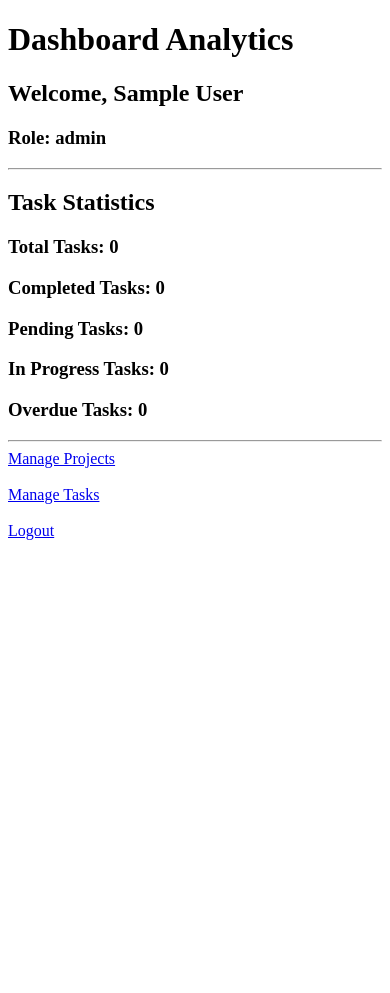
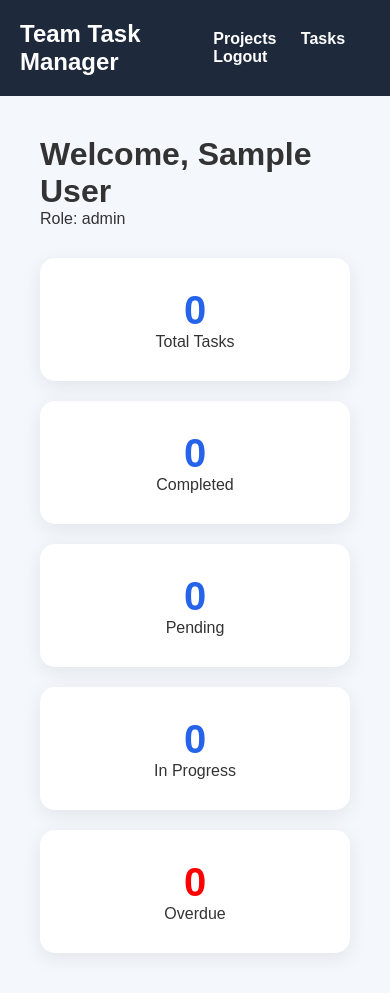
Before and after one commit to vanjarapujaswanth/team-task-manager, a Flask app: page /dashboard in a window 390 px wide. Before the commit the page ends 540 px from the top, so only its background shows below. Run offline with Flask 3, Linux system fonts and the light colour scheme; the visitor is signed in with stand-in values (Sample User, id 1).

Commit message:
Modern responsive UI added

```diff
--- a/static/css/style.css
+++ b/static/css/style.css
@@ -0,0 +1,218 @@
+*{
+    margin:0;
+    padding:0;
+    box-sizing:border-box;
+    font-family:Arial, sans-serif;
+}
+
+body{
+    background:#f4f7fc;
+    color:#333;
+}
+
+/* NAVBAR */
+
+.navbar{
+    background:#1e293b;
+    color:white;
+    padding:20px;
+    display:flex;
+    justify-content:space-between;
+    align-items:center;
+}
+
+.navbar a{
+    color:white;
+    text-decoration:none;
+    margin-left:20px;
+    font-weight:bold;
+}
+
+.navbar a:hover{
+    color:#38bdf8;
+}
+
+/* HOME PAGE */
+
+.container{
+    height:100vh;
+    display:flex;
+    justify-content:center;
+    align-items:center;
+    text-align:center;
+}
+
+.hero{
+    max-width:700px;
+}
+
+.hero h1{
+    font-size:60px;
+    margin-bottom:20px;
+    color:#1e293b;
+}
+
+.hero p{
+    font-size:20px;
+    margin-bottom:30px;
+    line-height:1.6;
+}
+
+.buttons{
+    display:flex;
+    justify-content:center;
+    gap:20px;
+}
+
+.btn{
+    background:#2563eb;
+    color:white;
+    padding:12px 30px;
+    border-radius:8px;
+    text-decoration:none;
+    font-weight:bold;
+}
+
+.btn:hover{
+    background:#1d4ed8;
+}
+
+.secondary{
+    background:#0f172a;
+}
+
+/* FORMS */
+
+.form-container{
+    width:400px;
+    margin:80px auto;
+    background:white;
+    padding:40px;
+    border-radius:12px;
+    box-shadow:0 5px 20px rgba(0,0,0,0.1);
+}
+
+.form-container h2{
+    text-align:center;
+    margin-bottom:25px;
+}
+
+form{
+    display:flex;
+    flex-direction:column;
+}
+
+input,
+textarea,
+select{
+    margin-bottom:18px;
+    padding:12px;
+    border:1px solid #ccc;
+    border-radius:8px;
+    font-size:16px;
+}
+
+button{
+    background:#2563eb;
+    color:white;
+    border:none;
+    padding:14px;
+    border-radius:8px;
+    cursor:pointer;
+    font-size:16px;
+    font-weight:bold;
+}
+
+button:hover{
+    background:#1d4ed8;
+}
+
+/* DASHBOARD */
+
+.dashboard-container{
+    padding:40px;
+}
+
+.role{
+    margin-bottom:30px;
+}
+
+.cards{
+    display:grid;
+    grid-template-columns:repeat(auto-fit,minmax(220px,1fr));
+    gap:20px;
+}
+
+.card{
+    background:white;
+    padding:30px;
+    border-radius:15px;
+    box-shadow:0 5px 20px rgba(0,0,0,0.08);
+    text-align:center;
+    transition:0.3s;
+}
+
+.card:hover{
+    transform:translateY(-5px);
+}
+
+.card h2{
+    font-size:40px;
+    color:#2563eb;
+}
+
+.overdue h2{
+    color:red;
+}
+
+/* PROJECTS & TASKS */
+
+.main-container{
+    display:grid;
+    grid-template-columns:350px 1fr;
+    gap:30px;
+    padding:30px;
+}
+
+.form-box,
+.content-box{
+    background:white;
+    padding:25px;
+    border-radius:15px;
+    box-shadow:0 5px 20px rgba(0,0,0,0.08);
+}
+
+.project-card,
+.task-card{
+    background:#f8fafc;
+    padding:20px;
+    border-radius:10px;
+    margin-bottom:20px;
+    border-left:5px solid #2563eb;
+}
+
+.project-card h3,
+.task-card h3{
+    margin-bottom:10px;
+}
+
+/* RESPONSIVE */
+
+@media(max-width:768px){
+
+    .main-container{
+        grid-template-columns:1fr;
+    }
+
+    .hero h1{
+        font-size:40px;
+    }
+
+    .buttons{
+        flex-direction:column;
+    }
+
+    .form-container{
+        width:90%;
+    }
+}
--- a/templates/dashboard.html
+++ b/templates/dashboard.html
@@ -1,41 +1,66 @@
 <!DOCTYPE html>
 <html>
 <head>
+
     <title>Dashboard</title>
+
+    <link rel="stylesheet" href="{{ url_for('static', filename='css/style.css') }}">
+
 </head>
 <body>
 
-    <h1>Dashboard Analytics</h1>
+    <nav class="navbar">
 
-    <h2>Welcome, {{ name }}</h2>
+        <h2>Team Task Manager</h2>
 
-    <h3>Role: {{ role }}</h3>
+        <div>
 
-    <hr>
+            <a href="/projects">Projects</a>
 
-    <h2>Task Statistics</h2>
+            <a href="/tasks">Tasks</a>
 
-    <h3>Total Tasks: {{ total_tasks }}</h3>
+            <a href="/logout">Logout</a>
 
-    <h3>Completed Tasks: {{ completed_tasks }}</h3>
+        </div>
 
-    <h3>Pending Tasks: {{ pending_tasks }}</h3>
+    </nav>
 
-    <h3>In Progress Tasks: {{ in_progress_tasks }}</h3>
+    <div class="dashboard-container">
 
-    <h3>Overdue Tasks: {{ overdue_tasks }}</h3>
+        <h1>Welcome, {{ name }}</h1>
 
-    <hr>
+        <p class="role">Role: {{ role }}</p>
 
-    <a href="/projects">Manage Projects</a>
+        <div class="cards">
 
-    <br><br>
+            <div class="card">
+                <h2>{{ total_tasks }}</h2>
+                <p>Total Tasks</p>
+            </div>
 
-    <a href="/tasks">Manage Tasks</a>
+            <div class="card">
+                <h2>{{ completed_tasks }}</h2>
+                <p>Completed</p>
+            </div>
 
-    <br><br>
+            <div class="card">
+                <h2>{{ pending_tasks }}</h2>
+                <p>Pending</p>
+            </div>
 
-    <a href="/logout">Logout</a>
+            <div class="card">
+                <h2>{{ in_progress_tasks }}</h2>
+                <p>In Progress</p>
+            </div>
+
+            <div class="card overdue">
+                <h2>{{ overdue_tasks }}</h2>
+                <p>Overdue</p>
+            </div>
+
+        </div>
+
+    </div>
 
 </body>
 </html>
```
Also changed, not shown: templates/Projects.html (+29 -10 lines), templates/index.html (+24 -4 lines), templates/login.html (+19 -8 lines), templates/signup.html (+17 -9 lines), templates/tasks.html (+31 -26 lines).
